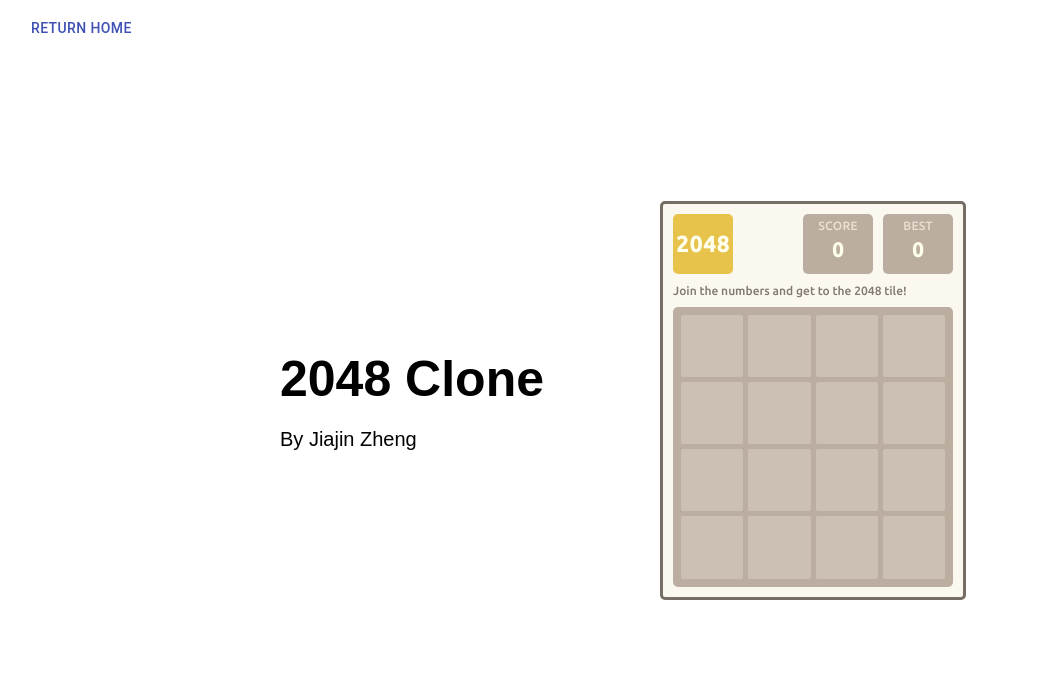
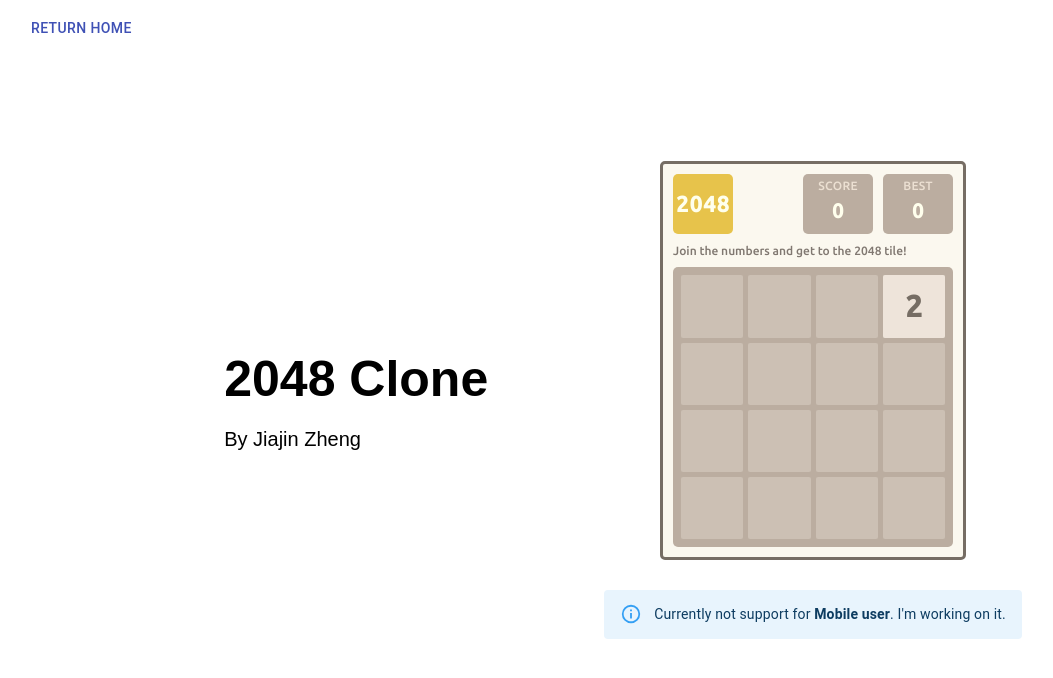
Before and after one commit to jackytsheng/gadget, a React (Create React App) app: page /2048 in a window 1280 px wide. Shown: the top 678 px of the page, without its empty margins (17-1070 px from the left). Built offline with nearby package versions, Linux system fonts and the light colour scheme.

Commit message:
change back from hook to class. get the 2048 working. not yet added animation

```diff
--- a/package.json
+++ b/package.json
@@ -13,6 +13,7 @@
     "axios": "^0.19.2",
     "cra-template": "1.0.3",
     "gh-pages": "^3.1.0",
+    "lodash": "^4.17.20",
     "node-sass": "^4.14.1",
     "prop-types": "^15.7.2",
     "react": "^16.13.1",
--- a/src/components/TwoZeroFourEight/TwoZeroFourEight.jsx
+++ b/src/components/TwoZeroFourEight/TwoZeroFourEight.jsx
@@ -1,30 +1,18 @@
-import React, { useState, useEffect } from "react";
+import React from "react";
 import CenterWrapper from "../../Layout/CenterWrapper";
 import styled from 'styled-components';
-import Grid from './components/Grid';
+import Grid, { NUMBER_COLOR } from "./components/Grid";
 import updateGrid, {
   randomGenerator,
   generateAvailableCoor,
 } from "./updateGrid.js";
-
+import Button from "@material-ui/core/Button";
+import { Alert } from "@material-ui/lab";
 
 const BG_COLOR = "#bbada0";
 const BORDER_COLOR = '#766d64';
 const WIDTH = '280px';
-const SCORE_COLOR = "#ffffed";
-const sixtyfourabove = " #f1d04a";
-const sixtyfour =' #e95937';
-const thirtytwo ='#f57c5e';
-const sixteen ='#ec8c53';
-const eight ='#f2b179';
-const four ='#ece0c9';
-const two ='#eee4da';
-
-const lightcolor ='white';
-const twoDigitFont ='30px';
-const threeDigitFont ='28px';
-const fourDigitFont ='23px';
-const fiveDigitFont ='18px';
+const SCORE_COLOR = NUMBER_COLOR;
 
 const GRID_WIDTH = "380px";
 const GRID_WIDTH_SM = "315px";
@@ -66,7 +54,7 @@ const RoundDiv = styled.div`
 `
 
 const GameBoard = styled(RoundDiv)`
-
+  position:relative;
   font-family: "Ubuntu", sans-serif;
   display: flex;
   flex-direction:column;
@@ -75,6 +63,7 @@ const GameBoard = styled(RoundDiv)`
   border: solid;
   border-color: ${BORDER_COLOR};
   overflow: hidden;
+  margin-bottom:30px;
 `;
 const TopRow = styled.div`
   display: flex;
@@ -87,7 +76,7 @@ const Logo = styled(RoundDiv)`
 `;
 
 const LogoText = styled.div`
-  color: #ffffed;
+  color:${NUMBER_COLOR};
   font-size: 22px;
   font-weight: 600;
   letter-spacing: 1px;
@@ -117,10 +106,13 @@ const ScoreNumber = styled.div`
   flex: 1;
   color: ${SCORE_COLOR};
   font-weight:600;
-  font-size : 20px;
+  font-size : ${props => props.fontSize};
   letter-spacing: 0.5px;
   padding-bottom:5px;
 `;
+ScoreNumber.defaultProps = {
+  fontSize: "20px",
+};
 
 const Description = styled.div`
   margin:10px 0;
@@ -141,33 +133,78 @@ const FillerBlock = styled.div`
   flex:1;
 `
 
+const PopUpWrapper = styled(CenterWrapper)`
+  flex-direction: column;
+`;
+const FlexVertical = styled.div`
+  display: flex;
+  flex-direction: column;
+  justify-content: center;
+  align-items: center;
+  position: relative;
+  margin: 20px 0;
+  @media (max-width: 500px) {
+    margin: 5px 0;
+  }
+`;
 
-export default () => {
-  const [gameBoard,setGameBoard] = useState(Array(4)
-    .fill(0)
-    .map((row) => Array(4).fill(0)));
-  const [availableCoordinate,setAvailableCoordinate] = useState(generateAvailableCoor());
-  const [score,setScore] = useState(0);
-  const [bestScore,setBestScore] = useState(localStorage.getItem('best') ? localStorage.getItem('best'):0);
-  const [lost,setLost] = useState(false);
+const LosePop = styled.div`
+  position: absolute;
+  z-index: 30;
+  top: 0;
+  bottom: 0;
+  left: 0;
+  right: 0;
+  background-color: #eee4da96;
+`;
+const LostText = styled.div`
+  font-size: 25px;
+  font-weight: 500;
+  margin-bottom: 10px;
+  color: ${BORDER_COLOR};
+  letter-spacing: 0.3px;
+`;
 
-  useEffect(() => {
-    // initial generation
-    const [newBoard, newAvailableCoor] = randomGenerator(
-      gameBoard,
-      availableCoordinate
-    );
-    setAvailableCoordinate(newAvailableCoor);
-    setGameBoard(newBoard);
+const RestartBtn = styled(Button)`
+  margin-top: 15px !important;
+  width: 120px;
+  letter-spacing: 0.5px !important;
+  font-weight: 600 !important;
+  height: 40px;
+  background-color: ${BG_COLOR} !important;
+  font-size: 20px !important;
+  color: ${NUMBER_COLOR} !important;
+  border-radius: 5px;
+  border: 2px solid ${BORDER_COLOR} !important;
+  cursor: pointer;
+  &:hover {
+    color: ${BORDER_COLOR} !important;
+    background-color: #eee4da96 !important;
+  }
+`;
+
+// TODO: Added info about only supporting laptop
+
+class TwoZeroFourEight extends React.Component {
+  constructor(props){
+    super(props)
+    this.state={
+      gameBoard: JSON.stringify(Array(4).fill(0).map((row) => Array(4).fill(0))),
+      availableCoordinate : JSON.stringify(generateAvailableCoor()),
+      lost:false,
+      score: 0,
+      best: localStorage.getItem('best') ? localStorage.getItem('best') : 0 ,
+    }
+    this.handleKeypress = this.handleKeypress.bind(this);
+    this.restart = this.restart.bind(this);
+  }
 
 
-  }, []);
-
-  useEffect(() => {
-
-    const handleKeypress = (evt) => {
+  handleKeypress(evt){
     // Only for arrow key
     if (evt.keyCode > 36 && evt.keyCode < 41) {
+      let {gameBoard,score,lost} = this.state;
+      gameBoard = JSON.parse(gameBoard);
       const keyPress = evt.key.replace("Arrow", "");
       const [newGameBoard, newScore, newCoor, newLost] = updateGrid(
         keyPress,
@@ -175,30 +212,75 @@ export default () => {
         score,
         lost
       );
-        setScore(newScore);
-        setGameBoard(newGameBoard);
-        setAvailableCoordinate(newCoor);
-        setLost(newLost);
+      this.setState({
+        gameBoard: JSON.stringify(newGameBoard),
+        score: newScore,
+        availableCoordinate: JSON.stringify(newCoor),
+        lost:newLost,
+      });
     }
   };
-    window.addEventListener("keydown", handleKeypress);
+  restart(){
+    this.setState({
+      gameBoard: JSON.stringify(
+        Array(4)
+          .fill(0)
+          .map((row) => Array(4).fill(0))
+      ),
+      availableCoordinate: JSON.stringify(generateAvailableCoor()),
+      lost: false,
+      score: 0,
+    },this.gameStart);
+  }
+  gameStart(){
+    let {gameBoard,availableCoordinate} = this.state;
+    gameBoard = JSON.parse(gameBoard);
+    availableCoordinate = JSON.parse(availableCoordinate);
+    [gameBoard,availableCoordinate] = randomGenerator(gameBoard,availableCoordinate);
+    this.setState({gameBoard:JSON.stringify(gameBoard),availableCoordinate:JSON.stringify(availableCoordinate)});
+  }
 
-    return () => {
-      window.removeEventListener("keydown", handleKeypress);
-    };
+  componentDidMount(){
+    this.gameStart();
 
-  }, [gameBoard]);
+    console.log("Added listener")
+    window.addEventListener("keydown", this.handleKeypress);
+  }
+  componentDidUpdate(){
+    console.log(JSON.parse(this.state.gameBoard))
+    const {score,best} = this.state;
+    if (score > best){
+      localStorage.setItem("best",score);
+      this.setState({best:score})
+    }
+  }
+  componentWillUnmount(){
 
-    console.log(gameBoard);
-    console.log(availableCoordinate);
-    console.log(score);
+    window.removeEventListener("keydown", this.handleKeypress);
+    console.log("Removing listener")
+  }
+
+
+  render(){
     return (
       <CenterWrapper>
         <FlexVerticalWrapper>
           <Title>2048 Clone</Title>
           <SubTitle>By Jiajin Zheng</SubTitle>
         </FlexVerticalWrapper>
+        <FlexVertical>
           <GameBoard>
+            {this.state.lost ? (
+              <LosePop>
+                <PopUpWrapper>
+                  <LostText>Your lost !</LostText>
+                  <LostText>Your score is {this.state.score}</LostText>
+                  <RestartBtn variant="outlined" onClick={this.restart}>
+                    Restart
+                  </RestartBtn>
+                </PopUpWrapper>
+              </LosePop>
+            ) : null}
             <TopRow>
               <Logo>
                 <CenterWrapper>
@@ -208,14 +290,18 @@ export default () => {
               <FillerBlock />
               <Score>
                 <ScoreText>SCORE</ScoreText>
-            <ScoreNumber>
-              <CenterWrapper>{score}</CenterWrapper>
+                <ScoreNumber
+                  fontSize={this.state.score > 99999 ? "15px" : "20px"}
+                >
+                  <CenterWrapper>{this.state.score}</CenterWrapper>
                 </ScoreNumber>
               </Score>
               <Score>
                 <ScoreText>BEST</ScoreText>
-            <ScoreNumber>
-              <CenterWrapper>{bestScore}</CenterWrapper>
+                <ScoreNumber
+                  fontSize={this.state.best > 99999 ? "15px" : "20px"}
+                >
+                  <CenterWrapper>{this.state.best}</CenterWrapper>
                 </ScoreNumber>
               </Score>
             </TopRow>
@@ -223,8 +309,18 @@ export default () => {
               <Text>Join the numbers and get to the 2048 tile! </Text>
             </Description>
             <SquareBoard>
-          <Grid />
+              {this.state.gameBoard ? (
+                <Grid gameBoard={JSON.parse(this.state.gameBoard)} />
+              ) : null}
             </SquareBoard>
           </GameBoard>
+          <Alert severity="info">
+            Currently not support for <strong>Mobile user</strong>. I'm working
+            on it.
+          </Alert>
+        </FlexVertical>
       </CenterWrapper>
-  );};
+    );}
+}
+
+export default TwoZeroFourEight;
--- a/src/components/TwoZeroFourEight/components/Grid/Grid.jsx
+++ b/src/components/TwoZeroFourEight/components/Grid/Grid.jsx
@@ -4,6 +4,10 @@ import CenterWrapper from '../../../../Layout/CenterWrapper';
 
 const EMPTY_CELL ='#ccc0b4';
 const BG_COLOR = "#bbada0";
+export const NUMBER_COLOR = "#ffffed";
+const FONT_SIZE_ARRAY = ["30px", "28px", "23px", "18px"];
+const BG_ARRAY = ['#f1d04a', '#e95937', '#f57c5e', '#ec8c53', '#f2b179', '#ece0c9', '#eee4da', '#ccc0b4'];
+const TEXT_COLOR = ['#766d64', NUMBER_COLOR];
 
 const Board = styled.div`
   background-color: ${BG_COLOR};
@@ -22,20 +26,75 @@ const Cell = styled.div`
   height:100%;
   background-color: ${EMPTY_CELL};
   border-radius: 2px;
+  position:relative;
+  overflow:hidden;
 `;
 
+const CellNumber = styled.div`
+  background-color: ${(props) => props.bg};
+  font-size: ${(props) => props.fontSize};
+  color: ${(props) => props.color};
+  position: absolute;
+  top: 0;
+  bottom: 0;
+  left: 0;
+  right: 0;
+  font-weight:600;
+`;
+CellNumber.defaultProps = {
+  bg: EMPTY_CELL,
+  fontSize: FONT_SIZE_ARRAY[0],
+  color:NUMBER_COLOR,
+};
 
-const gridGenerator = () =>{
+
+const determineSize = (number) =>{
+  if (number > 10000) {
+    return FONT_SIZE_ARRAY[3];
+  } else if (number > 1000) {
+    return FONT_SIZE_ARRAY[2];
+  } else if (number > 100) {
+    return FONT_SIZE_ARRAY[1];
+  }
+}
+
+const determineGB = (number) => {
+  switch (number) {
+    case 2:
+      return BG_ARRAY[6];
+    case 4:
+      return BG_ARRAY[5];
+    case 8:
+      return BG_ARRAY[4];
+    case 16:
+      return BG_ARRAY[3];
+    case 32:
+      return BG_ARRAY[2];
+    case 64:
+      return BG_ARRAY[1];
+    default:
+      return BG_ARRAY[0];
+  }
+};
+
+const gridGenerator = (gameBoard) =>{
   let renderArray = []
   for (let y = 0; y < 4; y++){
     let row = [];
     for (let x = 0; x < 4; x++) {
         row.push(
-          <Cell
-              key={`2048_Grid_ID_(${y},${x})`}
-            >
-               <CenterWrapper key={`2048_Grid_Wrapper_(${y},${x})`}>
-          </CenterWrapper>
+          <Cell key={`2048_Grid_ID_(${y},${x})`}>
+            {gameBoard[y][x] !== 0 ? (
+              <CellNumber
+                fontSize={determineSize(gameBoard[y][x])}
+                bg={determineGB(gameBoard[y][x])}
+                color={gameBoard[y][x] < 5 ? TEXT_COLOR[0] : TEXT_COLOR[1]}
+              >
+                <CenterWrapper key={`2048_Grid_Wrapper_(${y},${x})`}>
+                  {gameBoard[y][x]}
+                </CenterWrapper>
+              </CellNumber>
+            ) : null}
           </Cell>
         );
         }
@@ -44,4 +103,4 @@ const gridGenerator = () =>{
     return renderArray;
   }
 
-export default () => <Board>{gridGenerator()} </Board> ;
+export default ({ gameBoard }) => <Board>{gridGenerator(gameBoard)} </Board>;
--- a/src/components/TwoZeroFourEight/components/Grid/index.js
+++ b/src/components/TwoZeroFourEight/components/Grid/index.js
@@ -1 +1 @@
-export {default} from './Grid';
+export {default,NUMBER_COLOR} from './Grid';
--- a/src/components/TwoZeroFourEight/updateGrid.js
+++ b/src/components/TwoZeroFourEight/updateGrid.js
@@ -1,3 +1,25 @@
+
+
+
+const checkLose = (gameBoard) => {
+  for (let i = 0; i < 4; i++) {
+    for (let j = 0; j < 3; j++) {
+      if (gameBoard[j][i] === gameBoard[j + 1][i]) {
+        return false;
+      }
+    }
+  }
+  for (let i = 0; i < 4; i++) {
+    for (let j = 0; j < 3; j++) {
+      if (gameBoard[i][j] === gameBoard[i][j + 1]) {
+        return false;
+      }
+    }
+  }
+  console.log("lose");
+  return true;
+};
+
 
 // merge the array from left to right.
 // update the score receiving a function that takes in previous score as input
@@ -17,7 +39,6 @@
    }
    if (array.length === 1) {
      result.push(array.shift());
-     return [result, newScore];
    }
    return [result, newScore];
  };
@@ -72,30 +93,30 @@ const updateAvailable = (gameBoard) => {
     return JSON.stringify(availableCoordinate);
 }
 
-export default (keyPress, board, score = 0,lost = false) => {
-  let column = [];
+export default (keyPress, gameBoard, score = 0,lost = false) => {
+  let column;
   let row = [];
-  let newScore;
+  let newScore = score;
   let availableCoordinate;
   let updateFlag = false;
   let result;
-  let gameBoard = JSON.parse(JSON.stringify(board));
+  let board = JSON.parse(JSON.stringify(gameBoard));
     switch (keyPress) {
       case "Up":
         for (let y = 0; y < 4; y++) {
+          column = []
           for (let x = 0; x < 4; x++) {
-            column.push(gameBoard[y][x]);
+            column.push(board[x][y]);
           }
           column = column.filter((number) => number !== 0);
           // if push up, don't need to reverse the column, it is in order
-          [result,newScore] = merge(column, score);
-          console.log(newScore);
+          [result, newScore] = merge(column, newScore);
           //pad 0 in front
           result = [...result, ...Array(4 - result.length).fill(0)];
           for (let k = 0; k < 4; k++) {
-            let preValue = gameBoard[y][k];
-            gameBoard[y][k] = result[k];
-            if (gameBoard[k][k] !== preValue) {
+            let preValue = board[k][y];
+            board[k][y] = result[k];
+            if (board[k][y] !== preValue) {
               updateFlag = true;
             }
           }
@@ -103,17 +124,18 @@ export default (keyPress, board, score = 0,lost = false) => {
         break
       case "Down":
         for (let y = 0; y < 4; y++) {
+          column = [];
           for (let x = 0; x < 4; x++) {
-            column.push(gameBoard[y][x]);
+            column.push(board[x][y]);
           }
           column = column.filter((number) => number !== 0);
-          [result, newScore] = merge(column.reverse(), score);
+          [result, newScore] = merge(column.reverse(), newScore);
           //pad 0 in front
           result = [...result, ...Array(4 - result.length).fill(0)];
           for (let k = 0; k < 4; k++) {
-            let preValue = gameBoard[y][k];
-            gameBoard[y][k] = result[3 - k];
-            if (gameBoard[y][k] !== preValue) {
+            let preValue = board[k][y];
+            board[k][y] = result[3-k];
+            if (board[k][y] !== preValue) {
               updateFlag = true;
             }
           }
@@ -121,16 +143,16 @@ export default (keyPress, board, score = 0,lost = false) => {
         break
       case "Left":
         for (let y = 0; y < 4; y++) {
-          row = gameBoard[y];
+          row = board[y];
           row = row.filter((number) => number !== 0);
 
-          [result, newScore] = merge(row, score);
+          [result, newScore] = merge(row, newScore);
           //pad 0 in front
           result = [...result, ...Array(4 - result.length).fill(0)];
           for (let k = 0; k < 4; k++) {
-            let preValue = gameBoard[y][k];
-            gameBoard[y][k] = result[k];
-            if (gameBoard[y][k] !== preValue) {
+            let preValue = board[y][k];
+            board[y][k] = result[k];
+            if (board[y][k] !== preValue) {
               updateFlag = true;
             }
           }
@@ -138,15 +160,15 @@ export default (keyPress, board, score = 0,lost = false) => {
         break
       case "Right":
         for (let y = 0; y < 4; y++) {
-          row = gameBoard[y];
+          row = board[y];
           row = row.filter((number) => number !== 0);
-          [result, newScore] = merge(row.reverse(), score);
+          [result, newScore] = merge(row.reverse(), newScore);
           //pad 0 in front
           result = [...result, ...Array(4 - result.length).fill(0)];
           for (let k = 0; k < 4; k++) {
-            let preValue = gameBoard[y][k];
-            gameBoard[y][k] = result[3 - k];
-            if (gameBoard[y][k] !== preValue) {
+            let preValue = board[y][k];
+            board[y][k] = result[3 - k];
+            if (board[y][k] !== preValue) {
               updateFlag = true;
             }
           }
@@ -155,12 +177,13 @@ export default (keyPress, board, score = 0,lost = false) => {
       default:
         break
       }
-    availableCoordinate = JSON.parse(updateAvailable(gameBoard));
+    availableCoordinate = JSON.parse(updateAvailable(board));
     if (updateFlag) {
-      [gameBoard, availableCoordinate] = randomGenerator(
-        gameBoard,
+      [board, availableCoordinate] = randomGenerator(
+        board,
         availableCoordinate
       );
     }
-    return [gameBoard, newScore, availableCoordinate, lost];
-    }
+    if (availableCoordinate.length === 0)lost = checkLose(board);
+    return [board, newScore, availableCoordinate, lost];
+  }
--- a/src/routes/Home/Home.jsx
+++ b/src/routes/Home/Home.jsx
@@ -82,7 +82,7 @@ class Home extends React.Component {
             width={WIDTH}
             img={sudoku}
             height={MEDIA_HEIGHT}
-            title="SudoKu Solver"
+            title="Sudoku Solver"
             description="Solving sudoku puzzle with input number provided, returning all possible solutions."
             handleClick={() => {
               this.handleClick("/sudokusolver");
```
Also changed, not shown: src/routes/Home/img/2048.png, 1 other file (tests, documents, lock files or other folders). Lines whose indentation alone changed are shown as unchanged.
